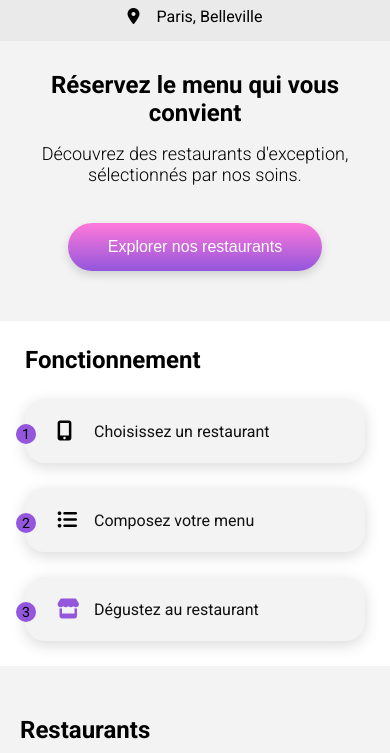
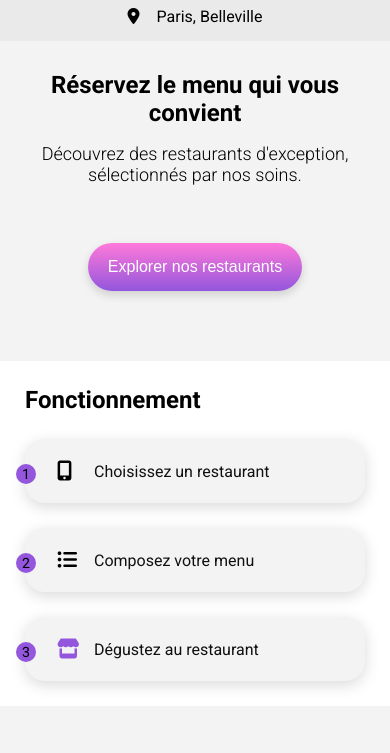
Before and after one commit to PeggyPft/Ohmyfood-projet_4, a website: page index.html in a window 390 px wide. Shown: the part 72-825 px from the top of the page. Drawn offline with nearby package versions, Linux system fonts and the light colour scheme; files that its build step writes are made by us from their sources; a web font is replaced by a local one.

Commit message:
modification responsive tablette menus and button

```diff
--- a/scss/layout/_button.scss
+++ b/scss/layout/_button.scss
@@ -1,18 +1,6 @@
 .button {
-    margin: 20px;
-    padding: 15px 40px;
+    margin: 40px;
     font-size: 1rem;
-    color: white;
-    border: none;
-    background: linear-gradient(rgba(255, 121, 218, 1), rgba(147, 86, 220, 1));
-    border-radius: 1.563rem;
-    box-shadow: 0 4px 10px rgba(0, 0, 0, 0.15);
     cursor: pointer;
-    transition: all 0.5s;
-
-    &:hover {
-        box-shadow: 0 4px 10px rgba(0, 0, 0, 0.50);
-        transform: scale(1.02s);
-        opacity: 0.9;
-    }
+    @include button;
 }
```
Also changed, not shown: scss/pages/_menus.scss (+2 -6 lines).
